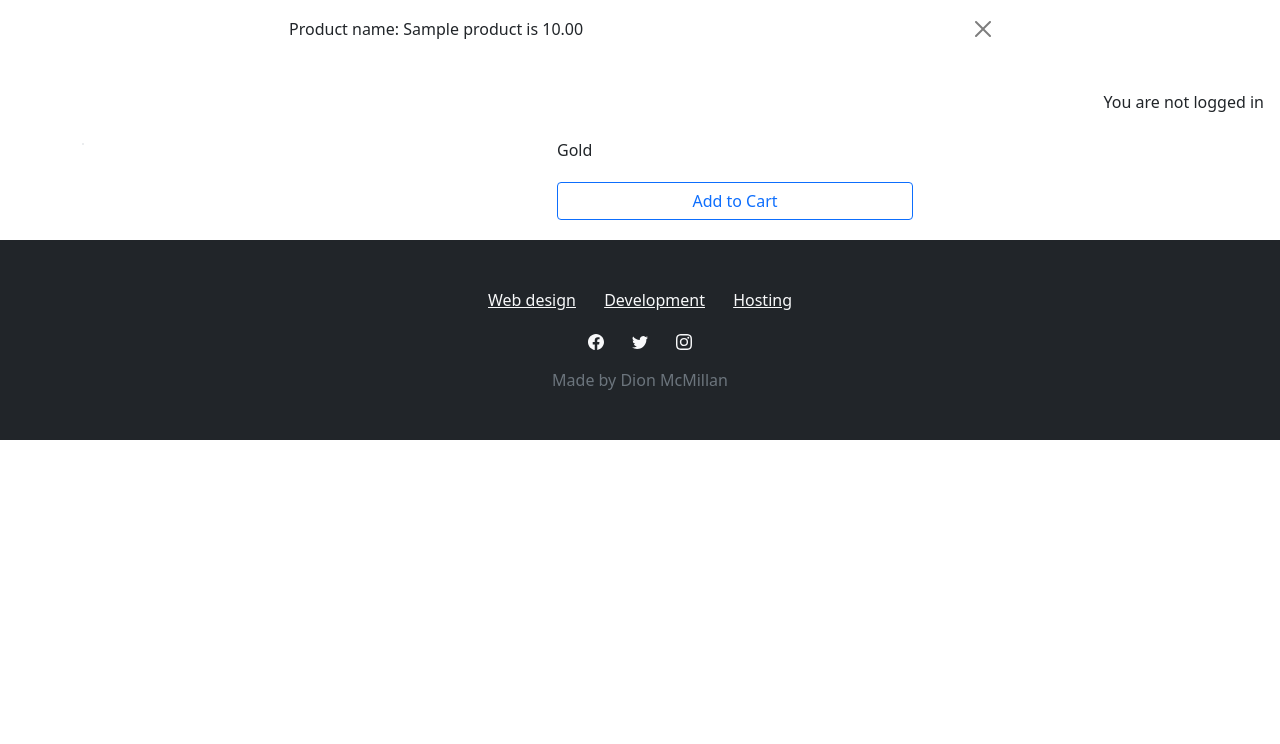
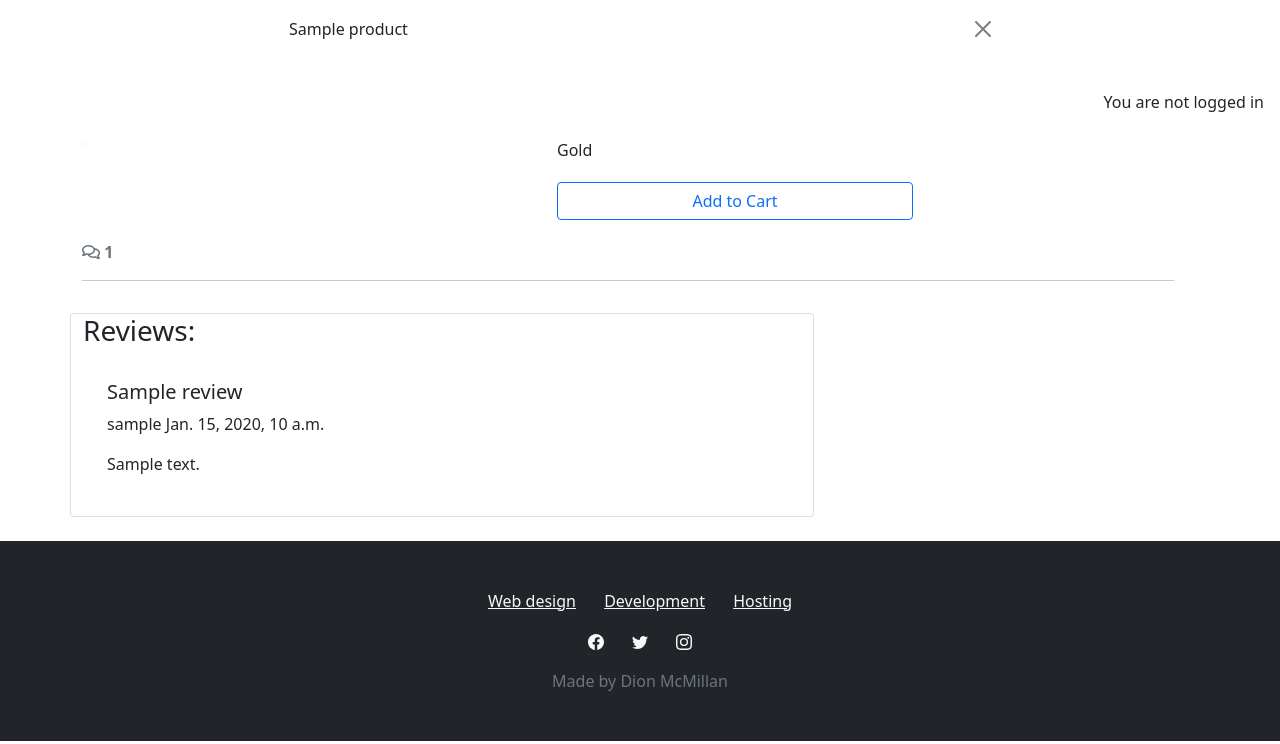
Before and after one commit to SourTarte/fantasy-storefront, a Django app: template shop/templates/shop/product_page.html in a window 1280 px wide. Shown: the part 56-800 px from the top of the page. Run offline with Django 5.2, Linux system fonts and the light colour scheme; tables that the repository leaves empty hold one stand-in row (values such as "Sample post"); the template is opened without the code that fills it: values that come from a table or form of the project are taken from there, most other values are stand-ins (such as "Sample title", 1, 10 or a date in 2020).

Commit message:
Add basic review presentation to product pages

```diff
--- a/shop/models.py
+++ b/shop/models.py
@@ -57,7 +57,7 @@ class Product(models.Model):
         ordering = ["created_on"]
 
     def __str__(self):
-        return f"Product name: {self.product_name} is {self.price}"
+        return f"{self.product_name}"
 
 
 class Customer(models.Model):
@@ -83,8 +83,8 @@ class Cart_Item(models.Model):
 
 
 class Review(models.Model):
-    product_id = models.ForeignKey(Product, on_delete=models.CASCADE, related_name="review")
-    username = models.ForeignKey(Customer, on_delete=models.CASCADE, related_name="reviewer")
+    product_id = models.ForeignKey(Product, on_delete=models.CASCADE, related_name="reviews")
+    username = models.ForeignKey(User, on_delete=models.CASCADE, related_name="reviewer")
     title = models.CharField(max_length=150)
     content = models.TextField()
     created_on = models.DateTimeField(auto_now_add=True)
@@ -94,4 +94,4 @@ class Review(models.Model):
         ordering = ["created_on"]
 
     def __str__(self):
-        return f"Review titled '{self.title}' written by {self.username}"
+        return f"{self.product_id} Review: '{self.title}' submitted by {self.username}"
--- a/shop/templates/shop/product_page.html
+++ b/shop/templates/shop/product_page.html
@@ -19,7 +19,41 @@
             <h6>{{ product.subtitle }}</h6>
             <p>{{ product.description | safe }}</p>
         </div>
-        <div class="col-sm-1">
+        <!-- Displaying count of comments -->
+        <div class="row">
+            <div class="col-12">
+            <strong class="text-secondary">
+                <i class="far fa-comments"></i> {{ comment_count }}
+            </strong>
+            </div>
+            <div class="col-12">
+            <hr>
+            </div>
+        </div>
+        <!-- Displaying Comments -->
+        <div class="row">
+            <div class="col-md-8 card mb-4  mt-3 ">
+            <h3>Reviews:</h3>
+            <div class="card-body">
+                <!-- We want a for loop inside the empty control tags
+                to iterate through each comment in comments -->
+                {% for review in reviews %}
+                <div class="p-2 comments">
+                    <h5>{{ review.title }}</h5>
+                    <p class="font-weight-bold">
+                        {{ review.username }}
+                        <span class="font-weight-normal">
+                        {{ review.created_on }}
+                        </span>
+                    </p>
+                    <div id="comment{{ review.id }}">
+                        {{ review.content | linebreaks }}
+                    </div>
+                </div>
+                <!-- Our for loop ends here -->
+                {% endfor %}
+            </div>
+            </div>
         </div>
     </div>
 </div>
--- a/shop/views.py
+++ b/shop/views.py
@@ -18,6 +18,8 @@ class DebugList(generic.ListView):
 def product_detail(request, product_name, product_id):
     queryset = Product.objects.exclude(stock_quantity=0)
     product = get_object_or_404(queryset, product_name=product_name, id=product_id,)
+    reviews = product.reviews.all().order_by("-created_on")
+    review_count = product.reviews.all().count()
 
 
     return render(
@@ -25,5 +27,7 @@ def product_detail(request, product_name, product_id):
         "shop/product_page.html",
         {
             "product": product,
+            "reviews": reviews,
+            "review_count": review_count,
         }
     )
```
Also changed, not shown: shop/migrations/0009_alter_review_username.py (added).
